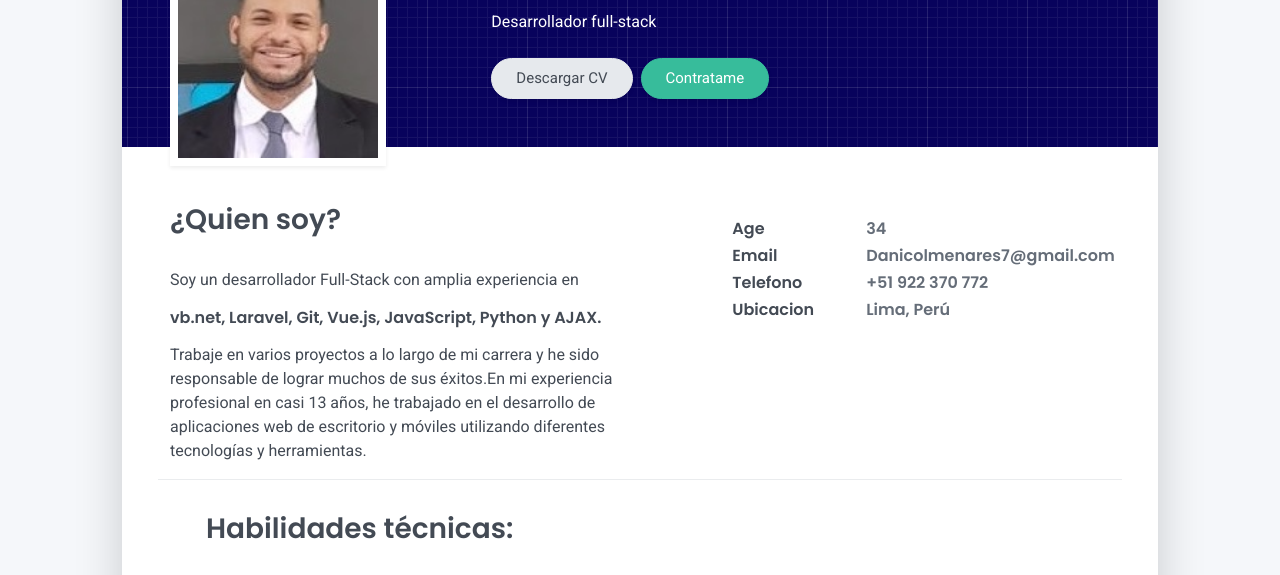
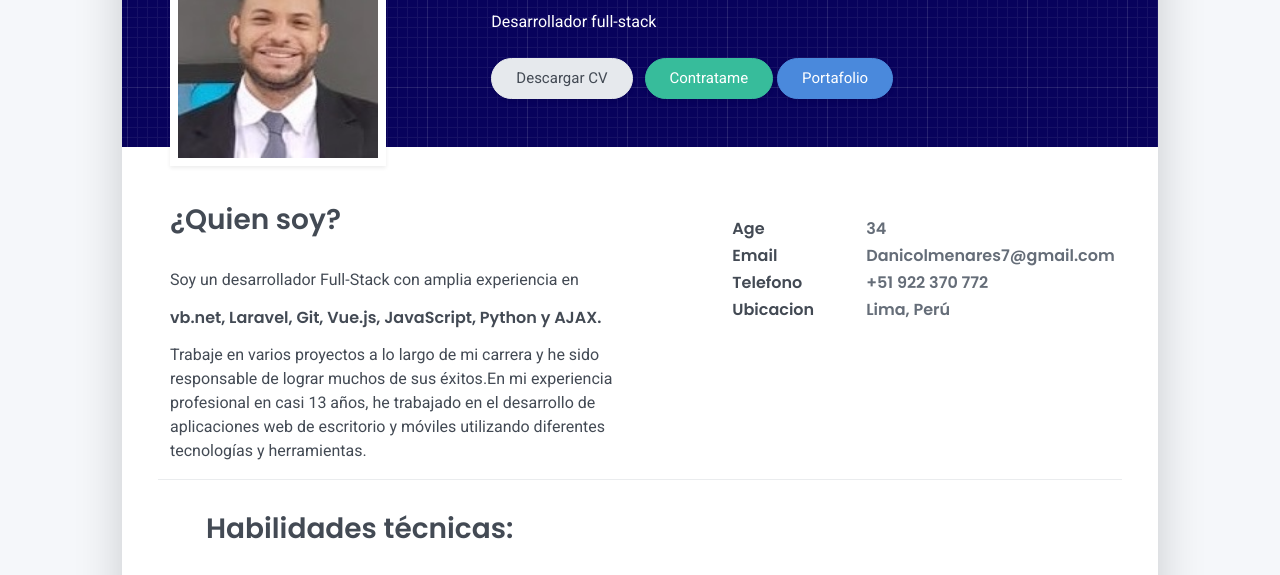
Before and after one commit to danijcc/cvdanicolmenares, a plain HTML site: page index.html in a window 1280 px wide. Shown: the part 222-797 px from the top of the page. Drawn offline with Linux system fonts and the light colour scheme.

Commit message:
portafolio link

```diff
--- a/index.html
+++ b/index.html
@@ -55,7 +55,11 @@
       <div class="col-lg-8 col-md-7 text-center text-md-start">
         <h2 class="h1 mt-2" data-aos="fade-left" data-aos-delay="0">Dani Colmenares</h2>
         <p data-aos="fade-left" data-aos-delay="100">Desarrollador full-stack</p>
-        <div class="d-print-none" data-aos="fade-left" data-aos-delay="200"><a class="btn btn-light text-dark shadow-sm mt-1 me-1" href="cv-colmenares.pdf" target="_blank">Descargar CV</a><a class="btn btn-success shadow-sm mt-1" href="https://www.facebook.com/dani.colmenarescadiz/">Contratame</a></div>
+        <div class="d-print-none" data-aos="fade-left" data-aos-delay="200">
+          <a class="btn btn-light text-dark shadow-sm mt-1 me-1" href="cv-colmenares.pdf" target="_blank">Descargar CV</a>
+          <a class="btn btn-success shadow-sm mt-1" href="https://www.facebook.com/dani.colmenarescadiz/">Contratame</a>
+          <a class="btn btn-primary shadow-sm mt-1" href="http://18.118.2.14/">Portafolio</a>
+        </div>
       </div>
     </div>
   </div>
```
